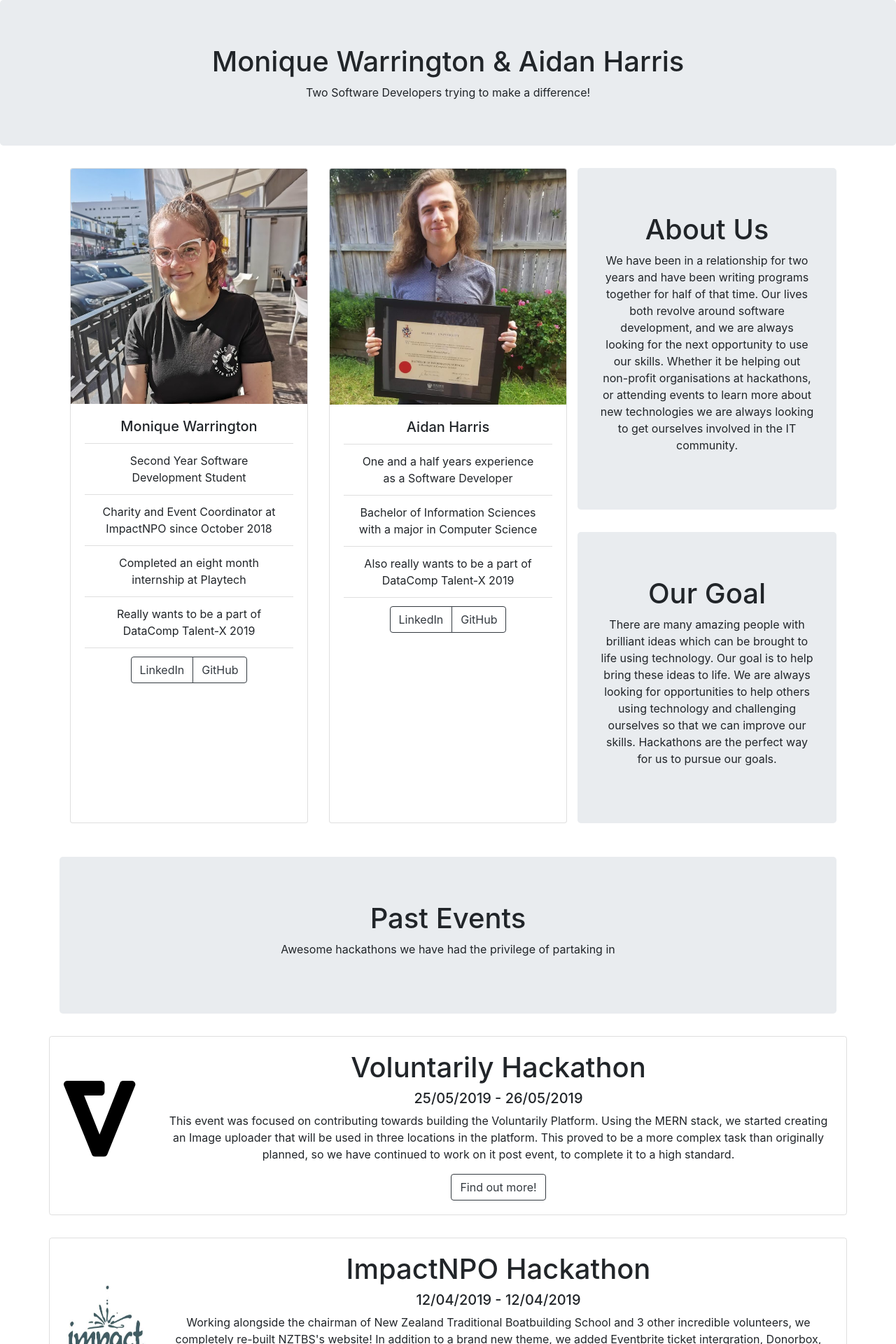
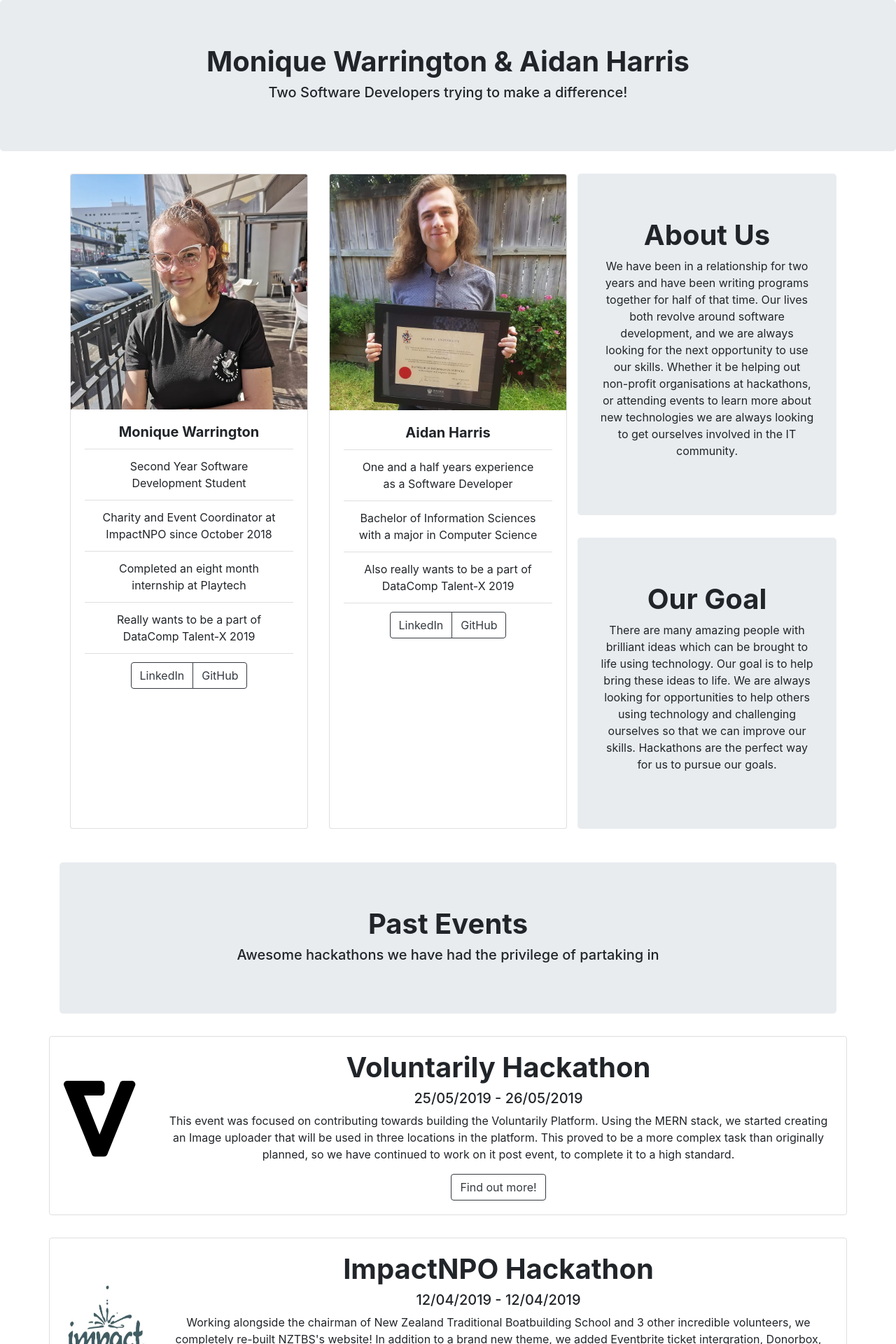
Before and after one commit to MoniqueWarrington/Datacomp2019, a React (Create React App) app: page / in a window 1280 px wide. Shown: the top 1920 px of the page at 70% size. Built offline with nearby package versions, Linux system fonts and the light colour scheme.

Commit message:
Reverted colour changes, and added strong tags to headers

```diff
--- a/src/components/Card/Cards.js
+++ b/src/components/Card/Cards.js
@@ -10,11 +10,11 @@ import ButtonGroup from 'react-bootstrap/ButtonGroup';
 
 function Cards() {
   return (
-    <CardDeck style={{height: '100%'}}>
+    <CardDeck style={{ height: '100%' }}>
       <Card style={{ width: '18rem' }}>
         <Card.Img variant="top" src={MoniqueCardImg} />
         <Card.Body>
-          <Card.Title>Monique Warrington</Card.Title>
+          <Card.Title><strong>Monique Warrington</strong></Card.Title>
           <ListGroup variant="flush">
             <ListGroup.Item>Second Year Software Development Student</ListGroup.Item>
             <ListGroup.Item>Charity and Event Coordinator at ImpactNPO since October 2018</ListGroup.Item>
@@ -32,7 +32,7 @@ function Cards() {
       <Card style={{ width: '18rem' }}>
         <Card.Img variant="top" src={AidanCard} />
         <Card.Body>
-          <Card.Title>Aidan Harris</Card.Title>
+          <Card.Title><strong>Aidan Harris</strong></Card.Title>
           <ListGroup variant="flush">
             <ListGroup.Item>One and a half years experience as a Software Developer</ListGroup.Item>
             <ListGroup.Item>Bachelor of Information Sciences with a major in Computer Science</ListGroup.Item>
--- a/src/components/Header/Header.js
+++ b/src/components/Header/Header.js
@@ -27,12 +27,12 @@ class Header extends React.Component {
         return (
             <Jumbotron>
                 <Fade in={this.state.fadeTitleIn} style={this.fadeInStyle} onEntered={this.onTitleFadeIn}>
-                    <h1>Monique Warrington & Aidan Harris</h1>
+                    <h1><strong>Monique Warrington & Aidan Harris</strong></h1>
                 </Fade>
                 <Fade in={this.state.fadeSubtitleIn} style={this.fadeInStyle} >
-                    <div id="example-fade-text">
-                        Two Software Developers trying to make a difference!
-                </div>
+                    <div id="example-fade-text"><h5>Two Software Developers trying to make a difference!</h5>
+
+                    </div>
                 </Fade>
             </Jumbotron>
         )
--- a/src/components/Information/Information.js
+++ b/src/components/Information/Information.js
@@ -4,15 +4,14 @@ import Jumbotron from 'react-bootstrap/Jumbotron';
 class Information extends React.Component {
     render() {
         return (
-            <Jumbotron style={{height:'100%', marginBottom: '0px'}}>
-              <h1>
-                  {this.props.title}
-              </h1>
-              <p>
-                  {this.props.message}
-              </p>
+            <Jumbotron style={{ height: '100%', marginBottom: '0px' }}>
+                <h1><strong>{this.props.title}</strong>
+                </h1>
+                <p>
+                    {this.props.message}
+                </p>
             </Jumbotron>
-          );
+        );
     }
 }
 
--- a/src/components/PastEvents/mediaEvent/AIForGoodEvent.js
+++ b/src/components/PastEvents/mediaEvent/AIForGoodEvent.js
@@ -27,7 +27,7 @@ class AIForGoodEvent extends React.Component {
         />
         <Media.Body>
           <h1>
-            Microsoft Azure AI For Good Hackathon
+            <strong>Microsoft Azure AI For Good Hackathon</strong>
           </h1>
           <h5>
             06/04/2019 - 07/04/2019
--- a/src/components/PastEvents/mediaEvent/ImpactNPOAprilEvent.js
+++ b/src/components/PastEvents/mediaEvent/ImpactNPOAprilEvent.js
@@ -26,8 +26,7 @@ class ImpactNPOAprilEvent extends React.Component {
           alt="ImpactNPO Logo"
         />
         <Media.Body>
-          <h1>
-            ImpactNPO Hackathon
+          <h1><strong>ImpactNPO Hackathon</strong>
           </h1>
           <h5>
             12/04/2019 - 12/04/2019
--- a/src/components/PastEvents/mediaEvent/VoluntarilyEvent.js
+++ b/src/components/PastEvents/mediaEvent/VoluntarilyEvent.js
@@ -25,8 +25,7 @@ class VoluntarilyEvent extends React.Component {
           alt="Voluntarily Logo"
         />
         <Media.Body>
-          <h1>
-            Voluntarily Hackathon
+          <h1><strong>Voluntarily Hackathon</strong>
           </h1>
           <h5>
             25/05/2019 - 26/05/2019
--- a/src/components/PastEventsJumbotron/PastEventsJumbotron.js
+++ b/src/components/PastEventsJumbotron/PastEventsJumbotron.js
@@ -3,14 +3,15 @@ import Jumbotron from 'react-bootstrap/Jumbotron';
 // import fluid from 'react-bootstrap/Jumbotron';
 import Container from 'react-bootstrap/Container';
 
+
 function PastEventsJumbotron() {
   return (
-    <Jumbotron>
+    <Jumbotron variant='primary'>
       <Container>
-        <h1>Past Events</h1>
-        <p>
+        <h1><strong>Past Events</strong></h1>
+        <h5>
           Awesome hackathons we have had the privilege of partaking in
-        </p>
+        </h5>
       </Container>
     </Jumbotron>
   );
```
Also changed, not shown: 1 other file (tests, documents, lock files or other folders).
